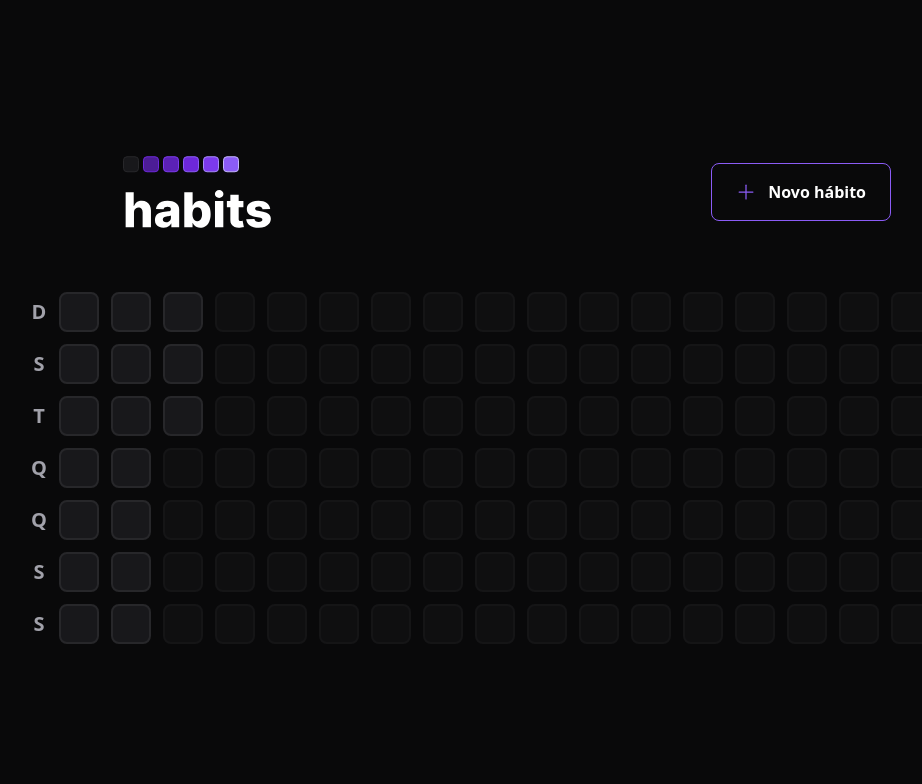
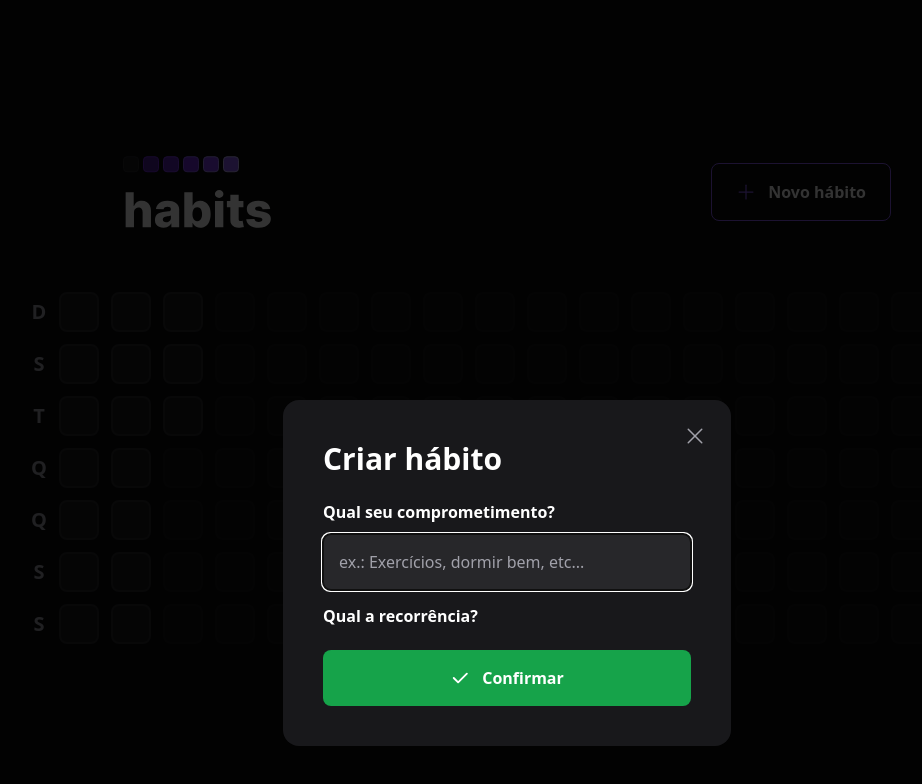
Before and after one commit to jmininel/Ignite-Setup, a React (Vite) app in the folder web/: page / in a window 1280 px wide. Both pictures are taken after a click on the button "Novo hábito". Shown: the top 784 px of the page, without its empty margins (133-1055 px from the left). Built offline with nearby package versions, Linux system fonts and the light colour scheme.

Commit message:
created modal with Radix

```diff
--- a/web/package.json
+++ b/web/package.json
@@ -9,6 +9,7 @@
     "preview": "vite preview"
   },
   "dependencies": {
+    "@radix-ui/react-dialog": "^1.0.3",
     "dayjs": "^1.11.7",
     "phosphor-react": "^1.4.1",
     "react": "^18.2.0",
--- a/web/src/components/Header.tsx
+++ b/web/src/components/Header.tsx
@@ -1,18 +1,41 @@
-import { Plus } from 'phosphor-react'
+import { Plus, X } from 'phosphor-react'
+import * as Dialog from '@radix-ui/react-dialog';
+
+
 import logoImage from '../assets/logo.svg';
+import { NewHabitForm } from './NewHabitForm';
 
 export function Header() {
+
+
     return(
         <div className="w-full max-w-3xl mx-auto flex items-center justify-between">
         <img src={logoImage}></img>
 
-        <button
+        <Dialog.Root>
+            <Dialog.Trigger
             type="button"
             className="border border-violet-500 font-semibold rounded-lg px-6 py-4 flex items-center gap-3 hover:border-violet-300"
             >
             <Plus size={20} className="text-violet-500" />
                 Novo hábito
-        </button>
+             </Dialog.Trigger>
+
+             <Dialog.Portal>
+                <Dialog.Overlay  className="w-screen h-screen bg-black/80 fixed inset-0" />
+                <Dialog.Content className="absolute p-10 bg-zinc-900 rounded-2xl w-full max-w-md top-1/2 left-1/2 -translate-x-1/2 -tranlate-y-1/2 " >
+                <Dialog.Close className="absolute right-6 top-6 text-zinc-400 hover:text-zinc-200">
+                    <X size={24} aria-label="Fechar" />
+                </Dialog.Close>
+
+                    <Dialog.Title className="text-3xl leading-tight font-extrabold">
+                        Criar hábito
+                    </Dialog.Title>
+
+                     <NewHabitForm />
+                </Dialog.Content>
+             </Dialog.Portal>
+        </Dialog.Root>
      </div>
     )
 }
```
Also changed, not shown: 1 other file (tests, documents, lock files or other folders). Lines whose indentation alone changed are shown as unchanged.
